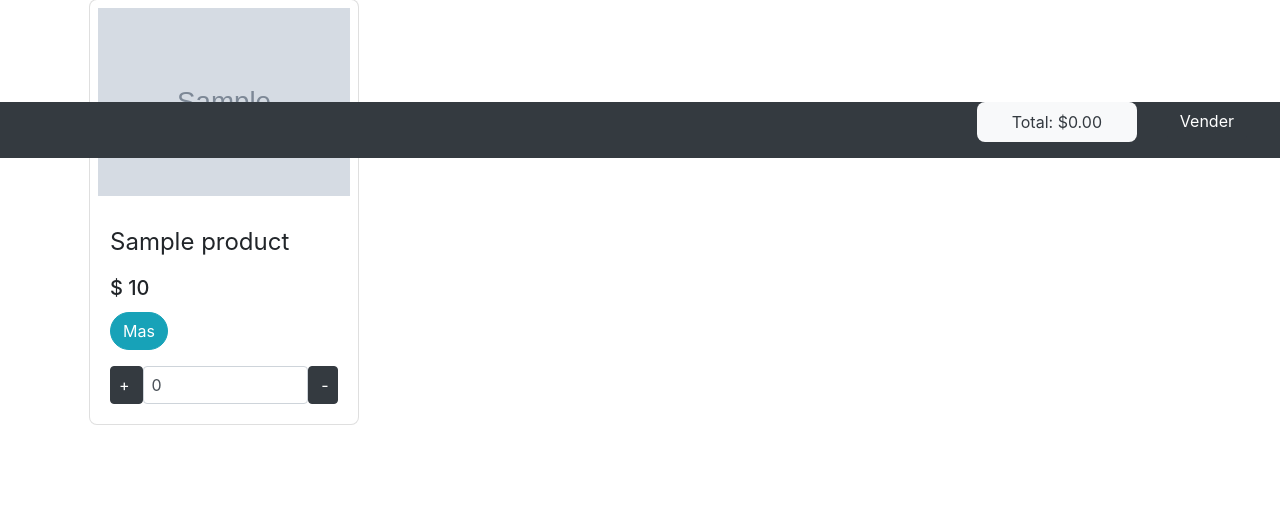
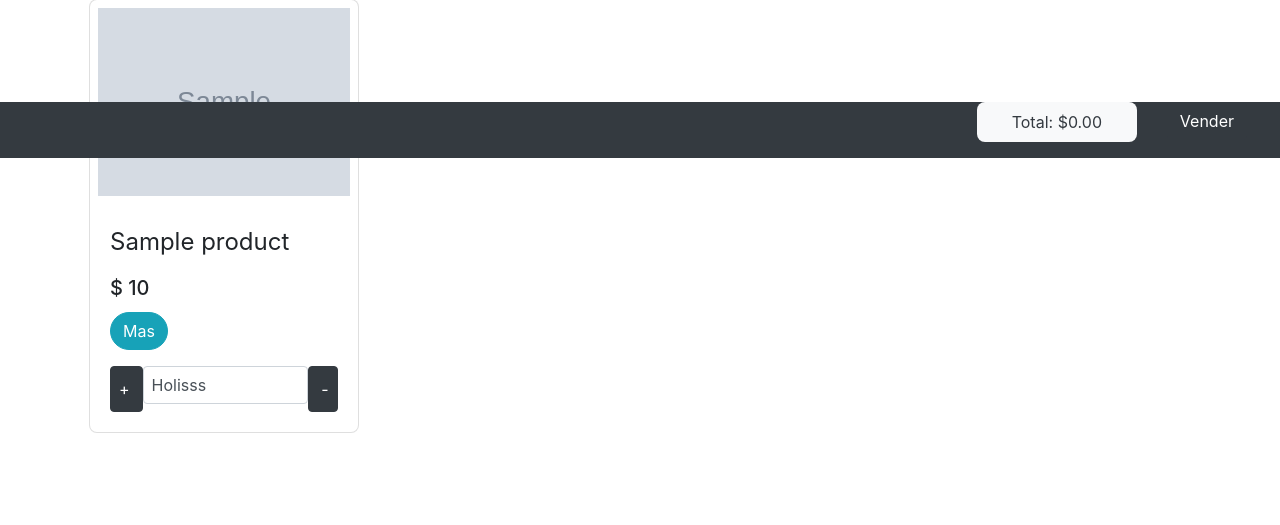
Before and after one commit to laloh/vendery, a Django app: template vendery/tenants/pao/templates/index.html in a window 1280 px wide. Shown: the part 642-1167 px from the top of the page. Before the commit the page ends 1067 px from the top, so only its background shows below. Run offline with Django 3.2, Linux system fonts and the light colour scheme; the template is opened without the code that fills it: most values are stand-ins (such as "Sample title", 1, 10 or a date in 2020); grey boxes marked "Sample" are stand-in pictures; some libraries are stand-ins or nearby versions.

Commit message:
Fix Input labels

```diff
--- a/vendery/tenants/pao/templates/components/button.html
+++ b/vendery/tenants/pao/templates/components/button.html
@@ -5,7 +5,8 @@
             data-name="{{ product.name }}"
             class="btn btn-dark pl-2 increase-total">+</button>
 
-    <input type="text" name="cantidad" class="form-control pr-2 pl-2" value="0">
+{#    <input type="text" name="cantidad" class="form-control pr-2 pl-2" value="0">#}
+    <label class="form-control pr-2 pl-2" id="quantity">Holisss</label>
 
     <button data-id="{{ product.id }}"
             data-price="{{ product.price }}"
```
Also changed, not shown: 1 other file.
